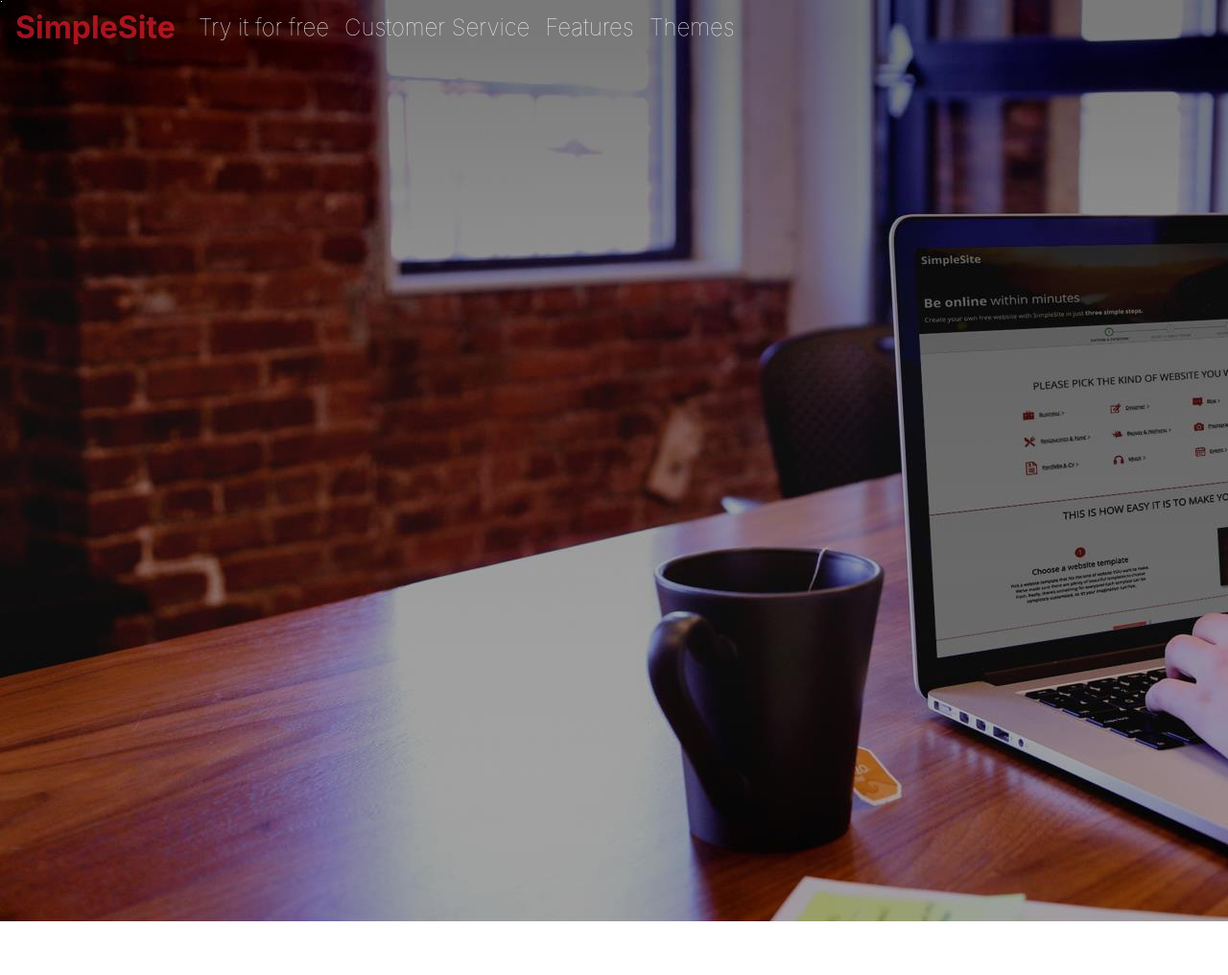
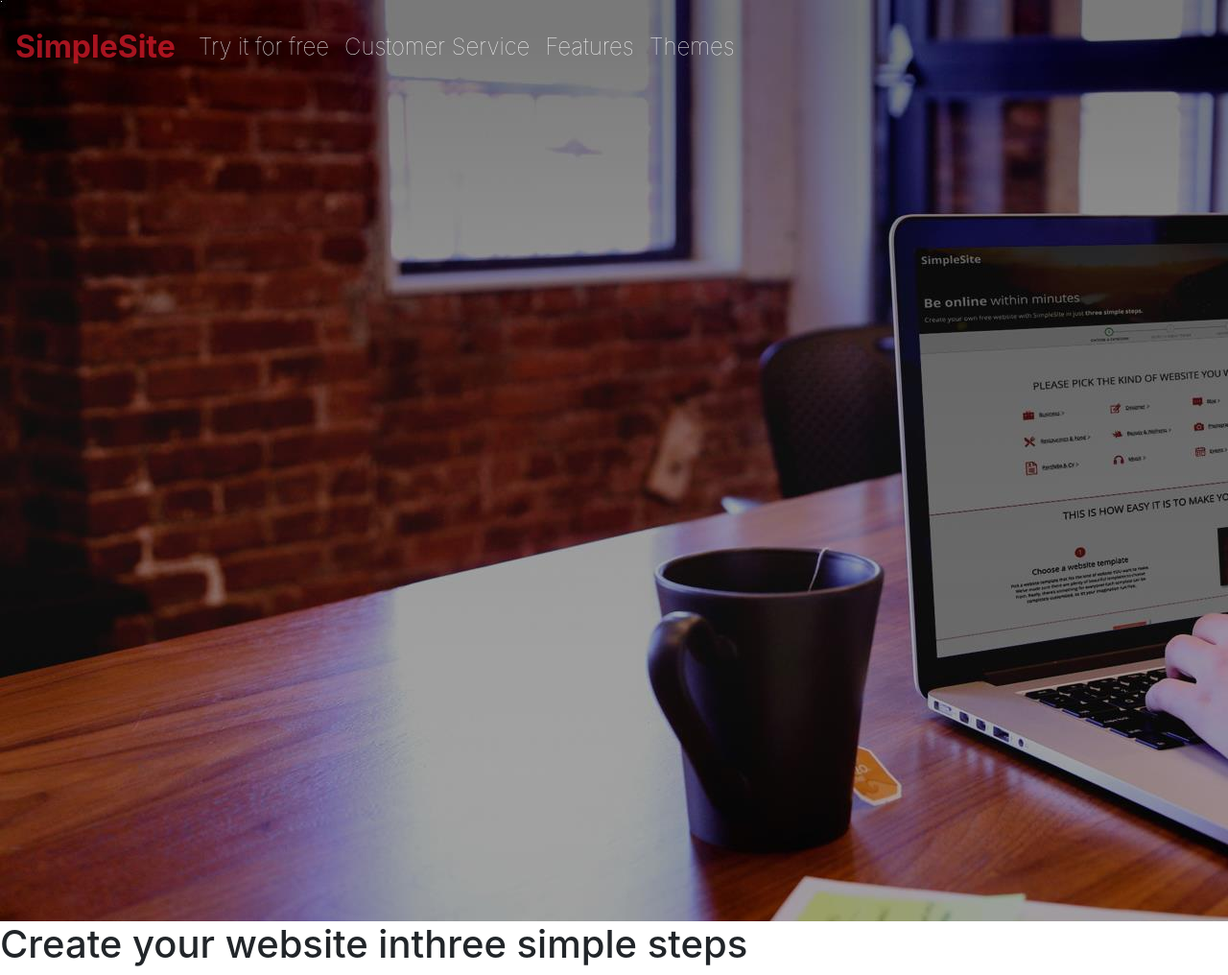
Before and after one commit to kusum-chowdhury/simple-Site-hackathon-3, a plain HTML site: page index.html in a window 1280 px wide. Shown: the top 1016 px of the page at 96% size. Before the commit the page ends 960 px from the top, so only its background shows below. Drawn offline with nearby package versions, Linux system fonts and the light colour scheme.

Commit message:
updated navbar

```diff
--- a/index.html
+++ b/index.html
@@ -13,7 +13,7 @@
     <div>
         <img src="assets/blog.jpg" alt="blog">
 
-        <nav id="mainNavbar" class="navbar navbar-dark navbar-expand-md px-3 py-0  fixed-top">
+        <nav id="mainNavbar" class="navbar navbar-dark navbar-expand-md px-3 fixed-top">
             <a href="#" class="navbar-brand ">SimpleSite</a>
             <button class="navbar-toggler" data-toggle="collapse" data-target="#navLinks" aria-label="Toggle navigation">
                 <span class="navbar-toggler-icon"></span>
@@ -36,6 +36,12 @@
             </div>
 
         </nav>
+        <div>
+            <h1>
+                Create your website inthree simple steps
+            </h1>
+        </div>
+
     </div>
       <!-- Optional JavaScript -->
     <!-- jQuery first, then Popper.js, then Bootstrap JS -->
@@ -47,14 +53,6 @@
     <script src="https://stackpath.bootstrapcdn.com/bootstrap/4.1.3/js/bootstrap.min.js" integrity="sha384-ChfqqxuZUCnJSK3+MXmPNIyE6ZbWh2IMqE241rYiqJxyMiZ6OW/JmZQ5stwEULTy"
         crossorigin="anonymous"></script>
 
-        <!--script from course #139-->
-          <script>
-            $(function () {
-              $(document).scroll(function () {
-                var $nav = $("#mainNavbar");
-                $nav.toggleClass("scrolled", $(this).scrollTop() > $nav.height());
-              });
-            });
-          </script>
+
   </body>
 </html>
--- a/style.css
+++ b/style.css
@@ -18,8 +18,9 @@
 }
 
 .navbar.scrolled {
-    background-color: rgb(255, 0, 255) !important;
+    background-color: rgb(255, 255, 255) !important;
     transition: background-color 200ms linear;
+
   }
 
 .navbar-brand{
```
